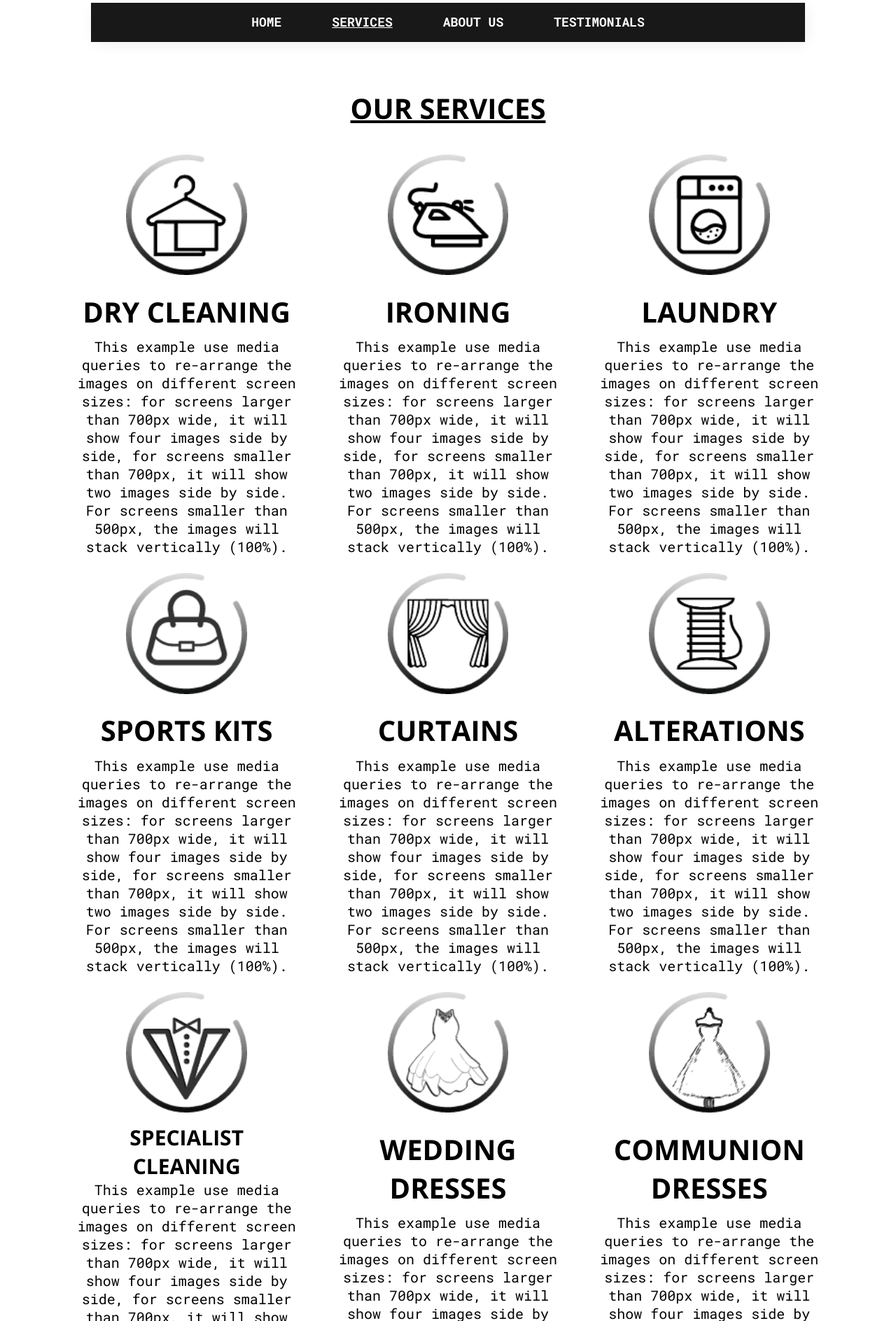
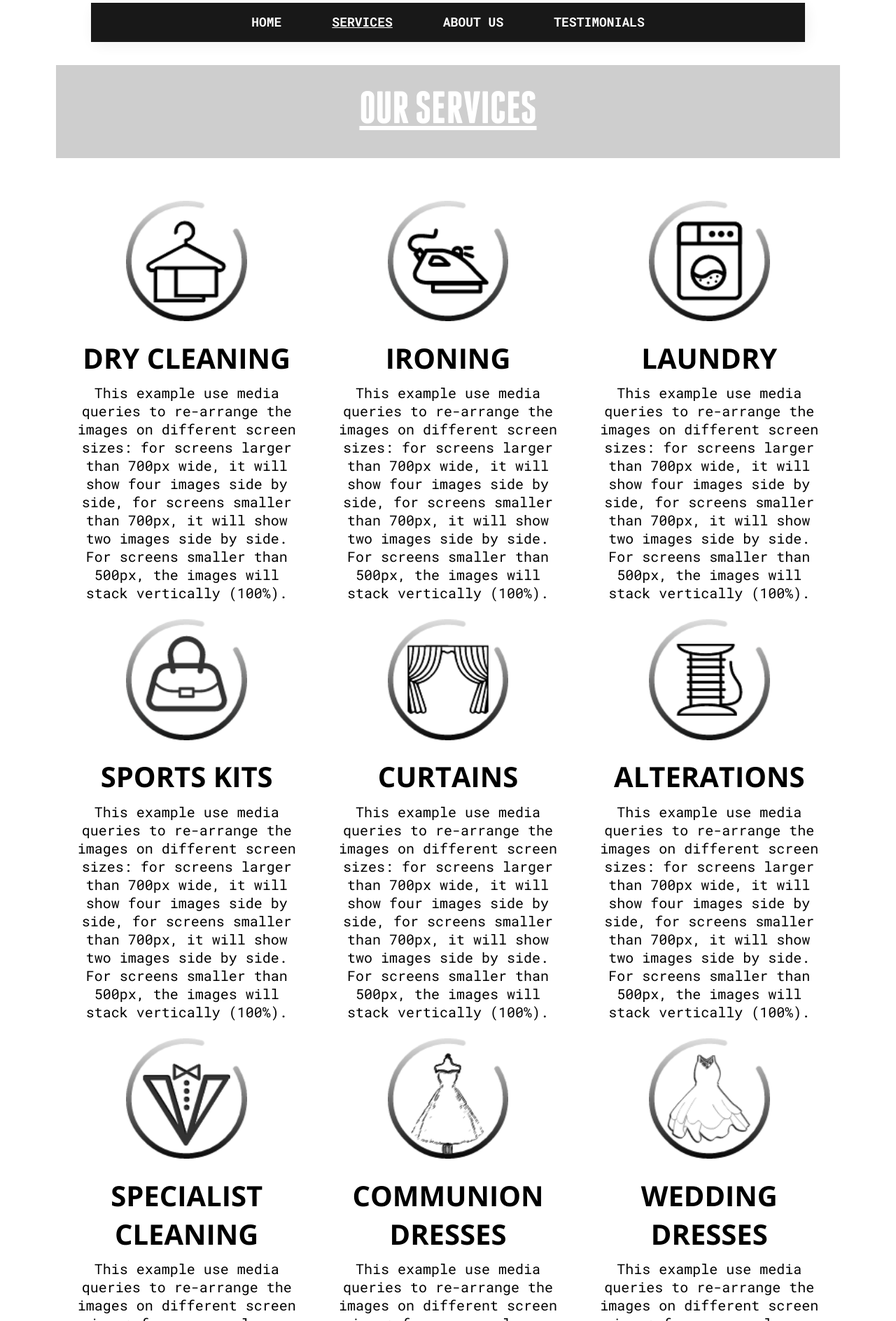
Before and after one commit to davidMonahan92/Gala-Website, a plain HTML site: page services.html in a window 1280 px wide. Shown: the part 232-2120 px from the top of the page at 70% size. Drawn offline with nearby package versions, Linux system fonts and the light colour scheme.

Commit message:
Changed each pages main heading to be more noticeable

```diff
--- a/services.html
+++ b/services.html
@@ -50,7 +50,11 @@
 		</div>
 <!--- End Navigation -->
 <!--- End Banner Wrapper -->
-        <h1><u>Our Services</u></h1>
+
+        <div id="heading-banner">
+			<h1 id="main"><u>Our Services</u></h1>
+		</div>
+
 <!--- Start Services section -->
 		<div class="responsive">
 			<div class="shadow">
@@ -109,7 +113,16 @@
 			<div class="shadow">
 				<div class="icon">
 					<img src="icon/specialist_cleaning.png">
-					<div class="desc"><h2>Specialist Cleaning</h2>This example use media queries to re-arrange the images on different screen sizes: for screens larger than 700px wide, it will show four images side by side, for screens smaller than 700px, it will show two images side by side. For screens smaller than 500px, the images will stack vertically (100%).
+					<div class="desc"><h1>Specialist Cleaning</h1>This example use media queries to re-arrange the images on different screen sizes: for screens larger than 700px wide, it will show four images side by side, for screens smaller than 700px, it will show two images side by side. For screens smaller than 500px, the images will stack vertically (100%).
+					</div>
+				</div>
+			</div>
+		</div>
+		<div class="responsive">
+			<div class="shadow">
+				<div class="icon">
+                    <img src="icon/communion.png">
+					<div class="desc"><h1>Communion Dresses</h1>This example use media queries to re-arrange the images on different screen sizes: for screens larger than 700px wide, it will show four images side by side, for screens smaller than 700px, it will show two images side by side. For screens smaller than 500px, the images will stack vertically (100%).
 					</div>
 				</div>
 			</div>
@@ -119,15 +132,6 @@
 				<div class="icon">
 					<img src="icon/wedding.png">
 					<div class="desc"><h1>Wedding Dresses</h1>This example use media queries to re-arrange the images on different screen sizes: for screens larger than 700px wide, it will show four images side by side, for screens smaller than 700px, it will show two images side by side. For screens smaller than 500px, the images will stack vertically (100%).
-					</div>
-				</div>
-			</div>
-		</div>
-		<div class="responsive">
-			<div class="shadow">
-				<div class="icon">
-					<img src="icon/communion.png">
-					<div class="desc"><h1>Communion Dresses</h1>This example use media queries to re-arrange the images on different screen sizes: for screens larger than 700px wide, it will show four images side by side, for screens smaller than 700px, it will show two images side by side. For screens smaller than 500px, the images will stack vertically (100%).
 					</div>
 				</div>
 			</div>
```
Also changed, not shown: aboutUs.html (+3 -1 lines), index.html (+2 -0 lines), testimonials.html (+4 -1 lines).
